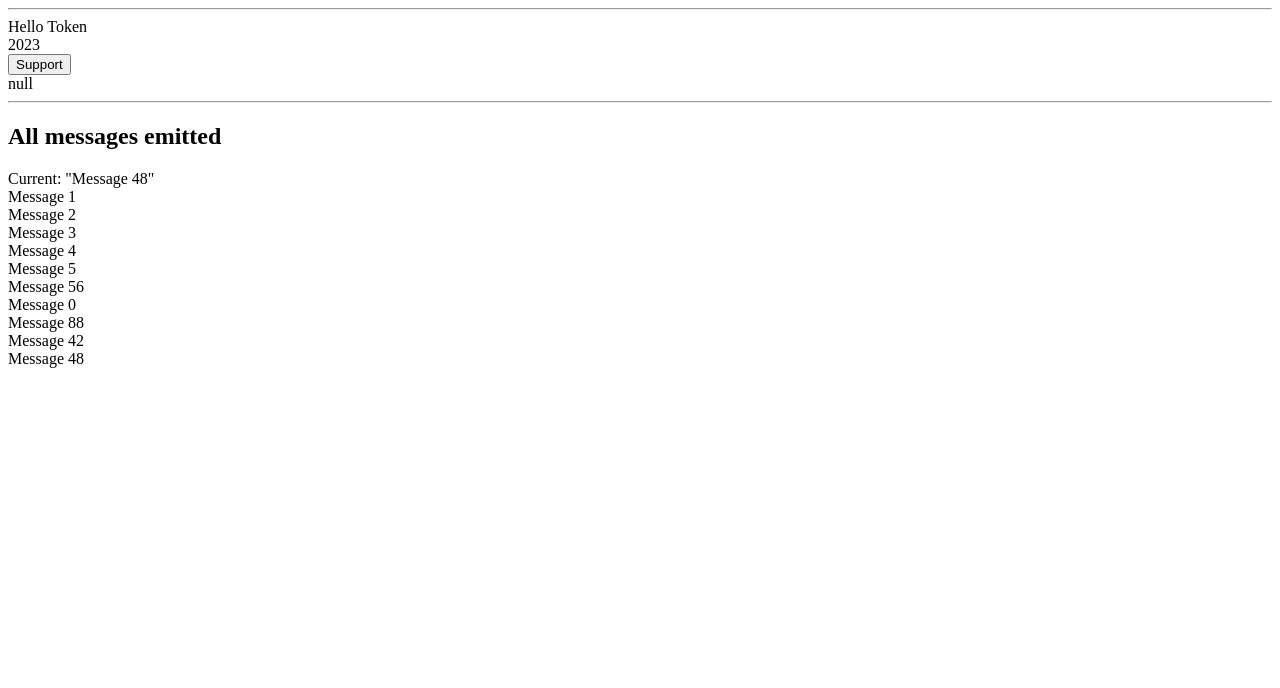
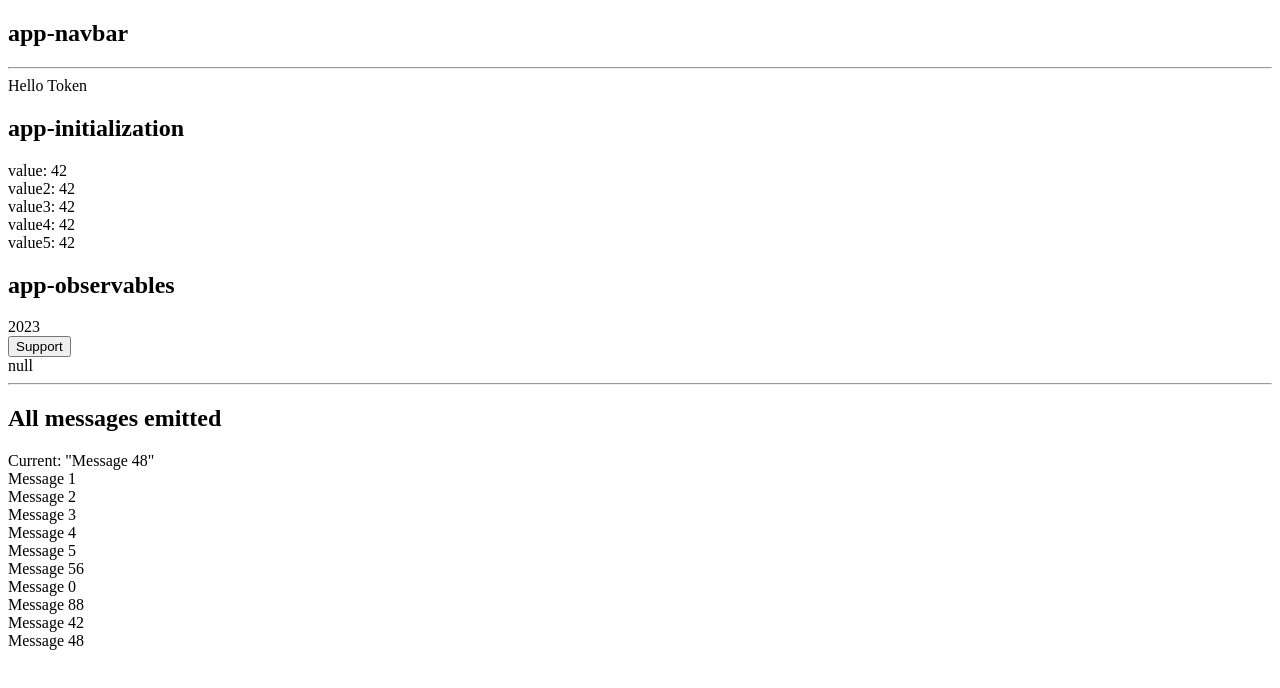
Before and after one commit to BrandonClapp/angular-testing, an Angular app: page / in a window 1280 px wide. Shown: the top 688 px of the page. Built offline with nearby package versions, Linux system fonts and the light colour scheme.

Commit message:
Explore the different ways of component initialization

```diff
--- a/src/app/app.component.html
+++ b/src/app/app.component.html
@@ -1,2 +1,8 @@
+<h2>app-navbar</h2>
 <app-navbar></app-navbar>
+
+<h2>app-initialization</h2>
+<app-initialization></app-initialization>
+
+<h2>app-observables</h2>
 <app-observables></app-observables>
--- /dev/null
+++ b/src/app/initialization/initialization.component.html
@@ -0,0 +1,5 @@
+<div>value: {{ value1 }}</div>
+<div>value2: {{ value2 }}</div>
+<div>value3: {{ value3$ | async }}</div>
+<div>value4: {{ value4 }}</div>
+<div>value5: {{ value5 }}</div>
--- /dev/null
+++ b/src/app/initialization/initialization.component.ts
@@ -0,0 +1,53 @@
+import { Component, OnInit } from '@angular/core';
+import { InitializationService } from './initialization.service';
+import { BehaviorSubject, Observable, of } from 'rxjs';
+
+@Component({
+  selector: 'app-initialization',
+  templateUrl: './initialization.component.html',
+  styleUrls: ['./initialization.component.css'],
+})
+export class InitializationComponent implements OnInit {
+  // Question: Is the InitializationService available at this point?
+  // Answer: Yes, it is available.
+  // Question: How do you know?
+  // Answer: Because the InitializationService is injected into the constructor and the constructor is called
+  //         when the component is created, prior to the ngOnInit lifecycle hook, prior to field initialization.
+  public value1 = this.initializationService.getValue();
+
+  // In Angular, the getters are called whenever Angular's change detection mechanism runs.
+  // This happens when an event is triggered, a promise is resolved, or an Observable emits a new value,
+  // among other things. The change detection mechanism checks the expressions in the templates of the components
+  // and their child components to see if any of them have changed. If a change is detected, Angular updates the
+  // view accordingly by re-rendering the component and its children. Therefore, the getter will be called as many
+  // times as the change detection mechanism runs. It is important to ensure that getters do not perform heavy
+  // computation or have side effects to avoid performance issues.
+  get value2(): number {
+    console.log('New value is being calculated due to change detection.');
+    return this.initializationService.getValue();
+  }
+
+  // DO NOT DO THIS!
+  // This will create a new Observable every time the getter is called, which is every time the change detection
+  // mechanism runs, resulting in a [potential - Angular may clean these up somehow?] memory leak due to a new
+  // subscription being created every time the getter is called.
+  get value3$(): BehaviorSubject<number> {
+    return new BehaviorSubject(this.initializationService.getValue());
+  }
+
+  // A field can be initialized with a default value and then set in the ngOnInit lifecycle hook.
+  // This has to also be typed | undefined because it will not be initialized until the ngOnInit lifecycle hook
+  public value4: number | undefined;
+
+  // A field can be initialized with a default value and then set in the constructor,
+  // but it's easier to just declare and initialize the field inline, like value1.
+  public value5: number;
+
+  ngOnInit(): void {
+    this.value4 = this.initializationService.getValue();
+  }
+
+  constructor(public initializationService: InitializationService) {
+    this.value5 = this.initializationService.getValue();
+  }
+}
--- /dev/null
+++ b/src/app/initialization/initialization.service.ts
@@ -0,0 +1,8 @@
+import { Injectable } from '@angular/core';
+
+@Injectable()
+export class InitializationService {
+  getValue(): number {
+    return 42;
+  }
+}
```
Also changed, not shown: src/app/app.module.ts (+7 -1 lines), src/app/initialization/initialization.module.ts (added, +12 -0 lines), src/app/initialization/initialization.component.css (added), 2 other files (tests, documents, lock files or other folders).
